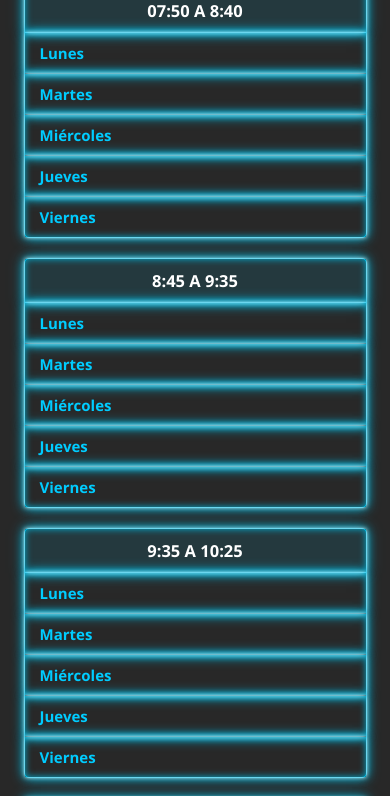
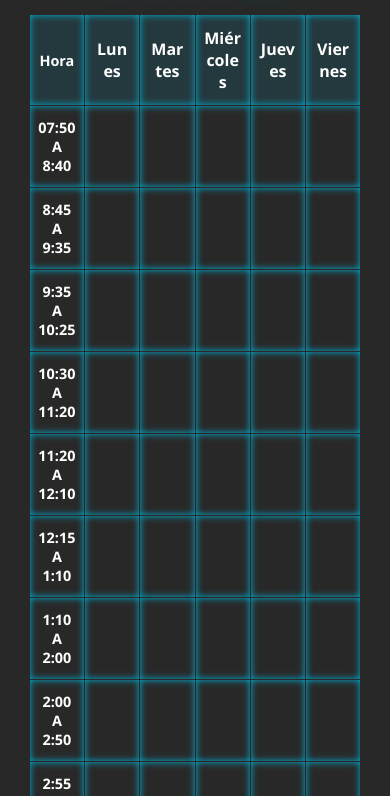
Before and after one commit to danedsant/Horario-Uneg, a plain HTML site: page index.html in a window 390 px wide. Shown: the part 133-929 px from the top of the page. Drawn offline with nearby package versions, Linux system fonts and the light colour scheme.

Commit message:
Update style.css

```diff
--- a/style.css
+++ b/style.css
@@ -1,4 +1,4 @@
-/* Variables de color */
+/* Color de neon */
 :root {
     --background-color: #282828;
     --neon-blue: #00ccff; /* Azul celeste neón */
@@ -7,7 +7,7 @@
     --border-color: #ffffff;
 }
 
-/* Estilos base */
+/* Estilo base */
 body {
     margin: 0;
     padding: 20px;
@@ -27,15 +27,15 @@ body {
     max-width: 1000px; /* Ajusta según necesidad */
 }
 
-/* Estilo del Título Principal */
+/* Estilo Título Principal */
 .title-neon {
     font-size: 3em;
     margin-bottom: 30px;
     text-transform: uppercase;
-    animation: pulse-text-strong 1.5s infinite alternate; /* Animación más notable para el título */
+    animation: pulse-text-strong 1.5s infinite alternate; /* Animacion ara el titulo */
 }
 
-/* Estilo base para texto con neón sutil */
+/* Estilo base para texto con neon sutil */
 .neon-text {
     color: var(--text-color);
     /* Sombra sutil para legibilidad */
@@ -52,7 +52,7 @@ body {
     table-layout: fixed; /* Asegura columnas de ancho uniforme */
 }
 
-/* Celdas de la tabla (encabezados y datos) */
+/* Celdas de la tabla */
 th, td {
     border: 1px solid var(--border-color); /* Borde base blanco */
     padding: 12px 8px; /* Espaciado interno */
@@ -62,7 +62,7 @@ th, td {
     position: relative; /* Necesario para el efecto neón */
 }
 
-/* Estilo Neón Pulsante para Bordes */
+/* Estilo Neon Pulsante en Bordes */
 .neon-border {
     border-color: transparent; /* Ocultamos el borde sólido base */
     box-shadow: /* Múltiples sombras para crear el brillo */
@@ -100,8 +100,6 @@ th {
 .subject-cell:hover {
     background-color: rgba(0, 204, 255, 0.1); /* Resaltado suave al pasar el ratón */
 }
-
-/* --- ESTILOS AÑADIDOS/MODIFICADOS --- */
 
 /* Estilo para celdas de materia seleccionadas */
 .subject-cell.selected {
@@ -212,7 +210,7 @@ button:disabled {
 }
 
 
-/* --- Estilos para el Modal (Cuadro emergente) --- */
+/* --- Estilo para el cuadro emergente --- */
 
 .modal {
     display: none; /* Oculto por defecto */
@@ -402,136 +400,4 @@ button:disabled {
     margin-right: 8px;
 }
 
-/* --- ESTILOS RESPONSIVOS PARA MÓVILES --- */
-
-@media screen and (max-width: 768px) { /* Aplica estos estilos en pantallas de 768px o menos */
-
-    .container {
-        width: 98%; /* Usar casi todo el ancho */
-        padding: 10px; /* Reducir padding */
-    }
-
-    /* Ocultar encabezado de tabla original */
-    #schedule-table thead {
-        display: none;
-    }
-
-    /* Convertir tabla, cuerpo, filas y celdas a bloques */
-    #schedule-table,
-    #schedule-table tbody,
-    #schedule-table tr,
-    #schedule-table td {
-        display: block;
-        width: 100% !important; /* Forzar ancho completo */
-        box-sizing: border-box; /* Incluir padding y borde en el ancho */
-    }
-
-    /* Estilo de cada fila como una "tarjeta" */
-    #schedule-table tr {
-        margin-bottom: 20px; /* Espacio entre tarjetas de tiempo */
-        border: 1px solid var(--neon-blue); /* Borde para la tarjeta */
-        border-radius: 5px;
-        /* Quitar animación de borde de la fila si interfiere */
-        /* animation: none; */
-        /* box-shadow: none; */
-        /* El borde neon individual de las celdas se encargará */
-    }
-
-    /* Quitar bordes internos de la tabla */
-    #schedule-table td {
-        border: none;
-        border-bottom: 1px dashed rgba(0, 204, 255, 0.3); /* Línea separadora sutil */
-        text-align: left; /* Alinear texto a la izquierda */
-        padding-left: 10px;
-        padding-right: 10px;
-        min-height: auto; /* Resetear altura mínima */
-    }
-    /* Quitar borde inferior de la última celda de cada "tarjeta" */
-    #schedule-table tr td:last-child {
-        border-bottom: none;
-    }
-
-     /* Mantener borde neón en celdas individuales (opcional, puede ser mucho) */
-     /* Si prefieres borde solo en la 'tarjeta' (tr), comenta esta regla */
-    #schedule-table td.neon-border {
-        border-color: transparent; /* Mantenemos el truco del box-shadow */
-        /* Podríamos reducir el efecto neón aquí si es demasiado */
-         box-shadow:
-            0 0 2px var(--border-color),
-            0 0 3px var(--neon-blue),
-            inset 0 0 3px var(--neon-blue);
-        animation: pulse-border 2s infinite alternate; /* Mantener pulso */
-     }
-
-
-    /* Celda de Hora - darle estilo de cabecera de tarjeta */
-    #schedule-table td.time-slot {
-        text-align: center;
-        font-weight: bold;
-        font-size: 1.1em;
-        background-color: rgba(0, 204, 255, 0.1);
-        border-bottom: 1px solid var(--neon-blue) !important; /* Separador fuerte */
-        padding-top: 10px;
-        padding-bottom: 10px;
-    }
-
-    /* Añadir etiqueta del día antes del contenido de la celda de materia */
-    #schedule-table td.subject-cell {
-         position: relative; /* Para posicionar el ::before si fuera necesario */
-         padding-left: 15px; /* Más espacio a la izquierda */
-         padding-top: 10px;
-         padding-bottom: 10px;
-         min-height: 40px; /* Altura mínima para celdas vacías */
-         display: flex; /* Usar flex para alinear etiqueta y contenido */
-         align-items: center; /* Centrar verticalmente */
-         flex-wrap: wrap; /* Permitir que el contenido pase abajo si es largo */
-    }
-
-    #schedule-table td.subject-cell::before {
-        content: attr(data-day); /* Muestra el día desde el atributo data-day */
-        font-weight: bold;
-        color: var(--neon-blue); /* Color neón para la etiqueta */
-        min-width: 80px; /* Ancho mínimo para la etiqueta del día */
-        display: inline-block; /* Mostrar en línea */
-        margin-right: 10px; /* Espacio entre etiqueta y contenido */
-        text-shadow: none; /* Quitar sombra de texto si interfiere */
-    }
-
-     /* Celdas ocultas por rowspan deben seguir ocultas */
-     td[style*="display: none"] {
-         display: none !important;
-     }
-     /* Celdas con rowspan en móvil (el efecto visual se pierde, pero deben ocupar su espacio) */
-     .subject-cell[rowspan] {
-        /* Resetear estilos específicos de rowspan que no aplican bien en bloque */
-        vertical-align: initial;
-        padding-top: 10px; /* Restaurar padding normal */
-         /* El rowspan numérico no tendrá efecto visual con display:block */
-     }
-
-
-    /* Ajustar botones para que se apilen si no caben */
-    .button-container {
-        flex-wrap: wrap; /* Permitir que los botones pasen a la siguiente línea */
-        gap: 10px; /* Espacio cuando se apilan */
-        justify-content: space-around; /* Distribuir espacio */
-    }
-    .controls-wrapper {
-         margin-top: 10px; /* Añadir espacio si se apila debajo del botón principal */
-    }
-
-    /* Reducir tamaño de fuente general si es necesario */
-    body {
-        font-size: 15px;
-    }
-    h1.title-neon {
-        font-size: 2em; /* Reducir tamaño del título */
-    }
-    /* Ajustar tamaño de texto en modal si es necesario */
-    .modal-content {
-         width: 90%;
-         margin: 10% auto; /* Ajustar margen */
-         padding: 20px;
-    }
-
-} /* Fin de @media screen and (max-width: 768px) */
+/* ESTILOS RESPONSIVE PARA FONS --- */
```
